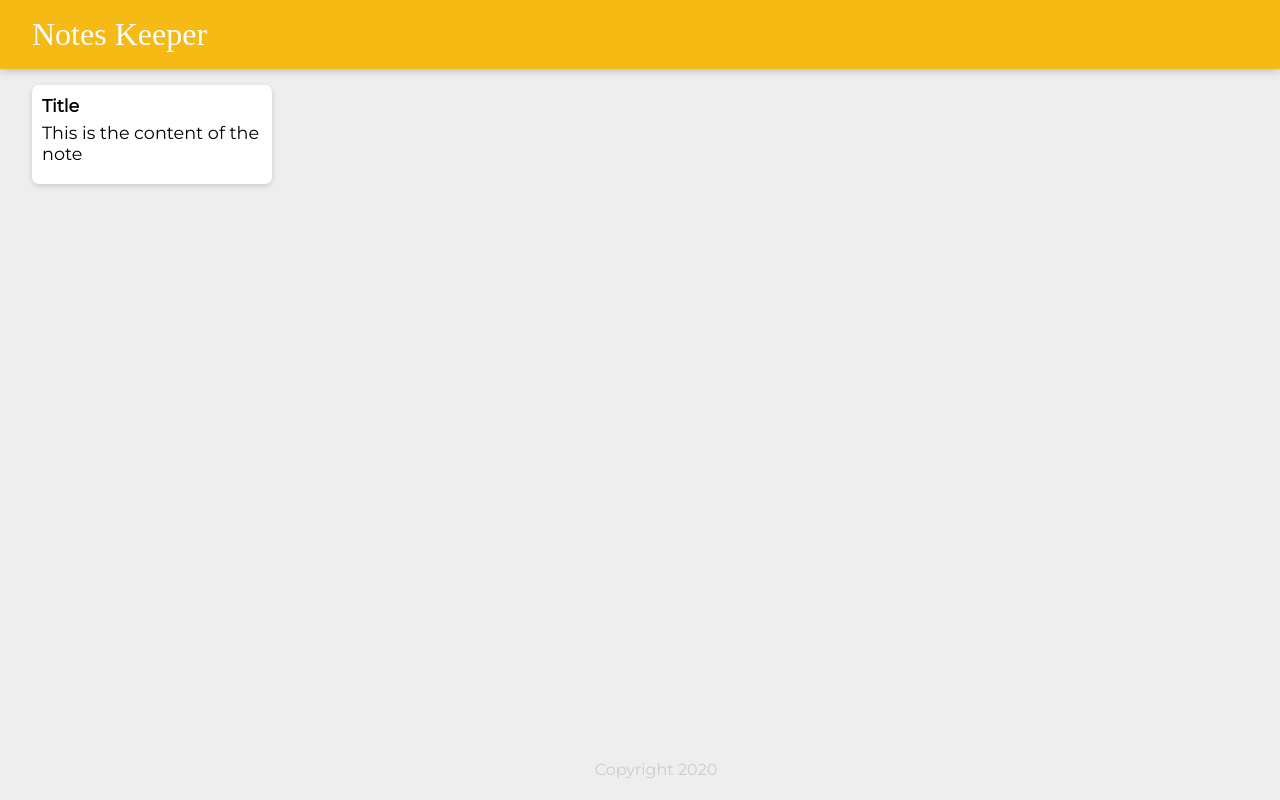
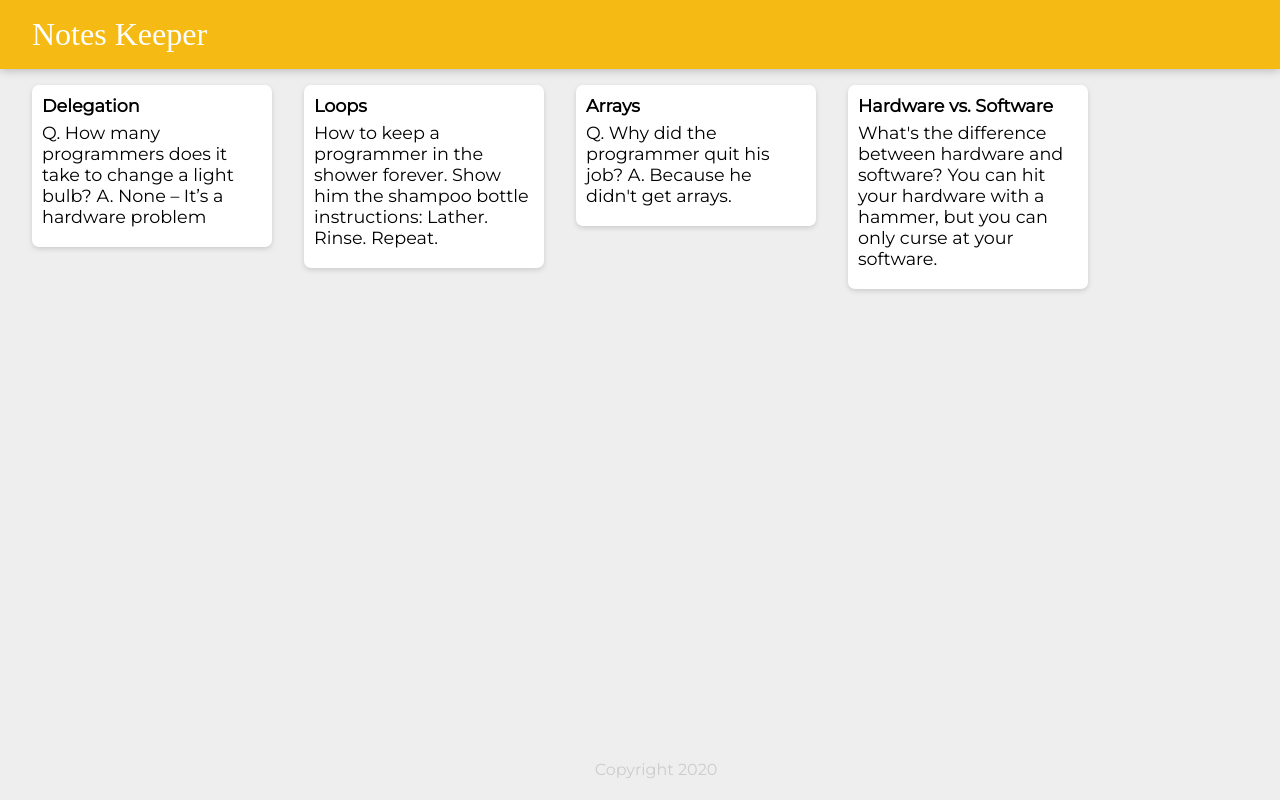
Before and after one commit to aishwaryakeskar/NotesKeeper, a React (Create React App) app: page / in a window 1280 px wide. Built offline with nearby package versions, Linux system fonts and the light colour scheme; a web font is replaced by a local one.

Commit message:
Modify App to render multiple notes

```diff
--- a/src/components/App.jsx
+++ b/src/components/App.jsx
@@ -2,12 +2,19 @@
 import Header from "./Header";
 import Footer from "./Footer"
 import Note from "./Note";
+import notes from "../notes";
 
 function App() {
     return (
         <div>
             <Header />
-            <Note />
+            {notes.map(note => (
+                <Note
+                    key = {note.key}
+                    title = {note.title}
+                    content = {note.content}
+                />
+            ))}
             <Footer />
         </div>
 
--- a/src/components/Note.jsx
+++ b/src/components/Note.jsx
@@ -1,10 +1,10 @@
 import React from "react";
 
-function Note() {
+function Note(props) {
     return (
         <div className="note">
-            <h1>Title</h1>
-            <p>This is the content of the note</p>
+            <h1>{props.title}</h1>
+            <p>{props.content}</p>
         </div>
     );
 }
```
